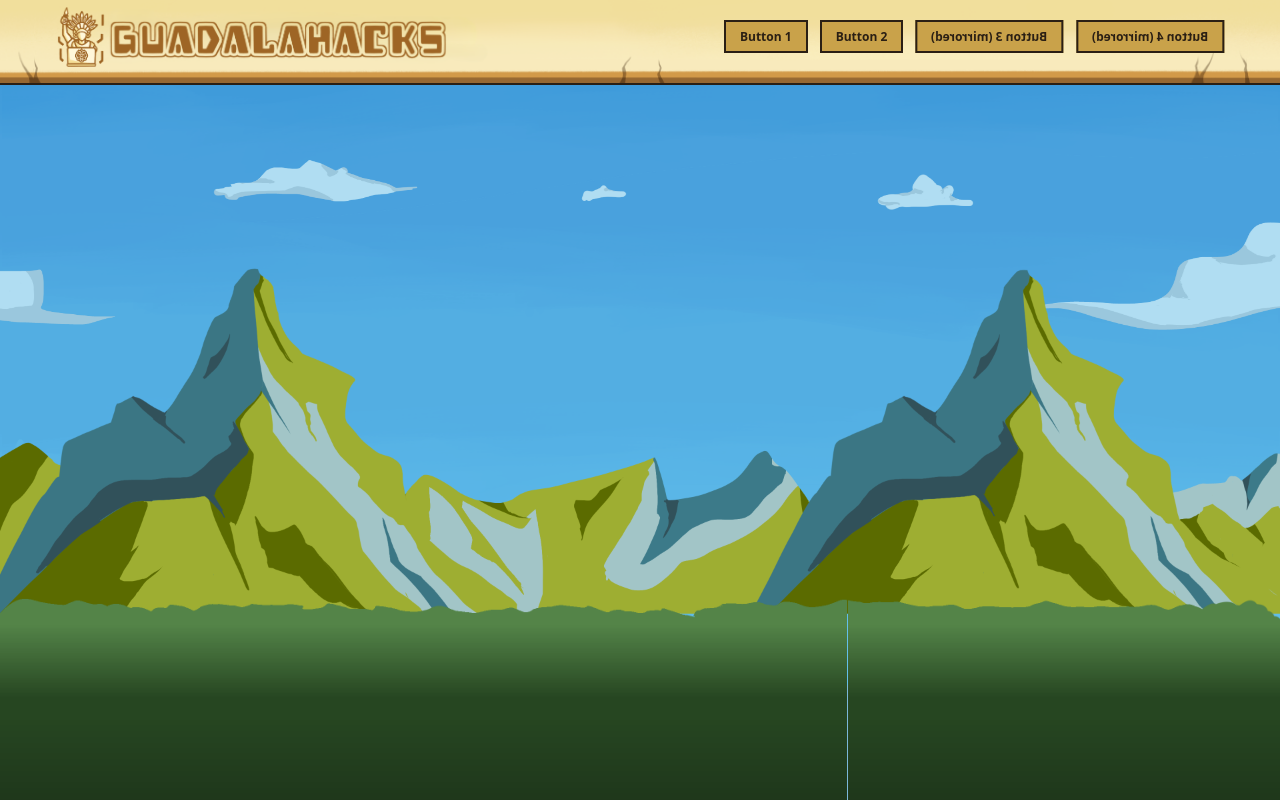
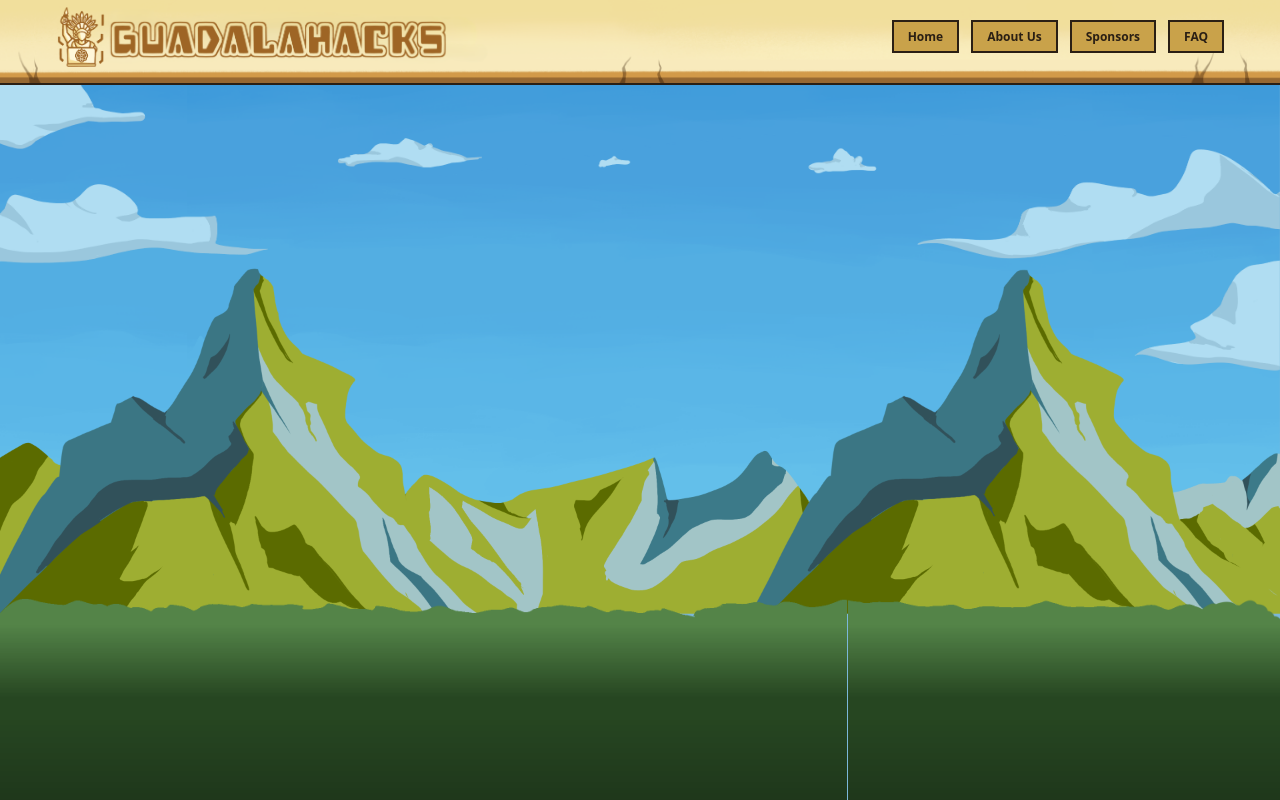
Before and after one commit to emihdz1209/Guadalahacks_2026, a React (Vite) app in the folder site/: page / in a window 1280 px wide. Shown: the top 800 px of the page. Built offline with nearby package versions, Linux system fonts and the light colour scheme.

Commit message:
minor tweaks

```diff
--- a/site/src/App.jsx
+++ b/site/src/App.jsx
@@ -1,10 +1,7 @@
 import React, { useEffect, useRef, useState } from "react";
 
 function Layer({ className, style }) {
-  return (
-    <div className={`layer ${className}`} style={style}>
-    </div>
-  );
+  return <div className={`layer ${className}`} style={style}></div>;
 }
 
 // Per-layer parallax travel in px. Bigger = moves more = feels closer.
@@ -80,7 +77,7 @@ export default function App() {
         // Deity reveal: begins when the deity's position enters the viewport
         // bottom, completes as it reaches roughly the middle of the screen.
         const DEITY_TOP = rect.height * 0.4019; // 40.19% of page-3
-        const DEITY_H = rect.height * 0.2297;   // 22.97% of page-3
+        const DEITY_H = rect.height * 0.2297; // 22.97% of page-3
         const waterLine = rect.top + DEITY_TOP + DEITY_H;
         const start = vh; // waterline at bottom of viewport → progress 0
         // Fully revealed exactly at Button 3's scroll target
@@ -106,16 +103,16 @@ export default function App() {
           </div>
           <nav className="nav-buttons">
             <button className="btn" onClick={goPage1Bottom}>
-              Button 1
+              Home
             </button>
             <button className="btn" onClick={goPage2}>
-              Button 2
+              About Us
             </button>
-            <button className="btn mirrored" onClick={goBeforeShore}>
-              Button 3 (mirrored)
+            <button className="btn" onClick={goBeforeShore}>
+              Sponsors
             </button>
-            <button className="btn mirrored" onClick={goPage4}>
-              Button 4 (mirrored)
+            <button className="btn" onClick={goPage4}>
+              FAQ
             </button>
           </nav>
         </div>
@@ -142,41 +139,35 @@ export default function App() {
 
       {/* Page 2 - Catacombs */}
       <section className="page page-2" ref={page2Ref}>
-        <Layer className="cavern-wall">
-        </Layer>
+        <Layer className="cavern-wall"></Layer>
         <Layer className="mural">Mural (gilded edge)</Layer>
       </section>
 
       {/* Page 3 - Cenote */}
       <section className="page page-3" ref={page3Ref}>
-        <Layer className="cenote-bg">
-        </Layer>
+        <Layer className="cenote-bg"></Layer>
         <div className="deity-clip">
           <div
             className="deity-inner"
             style={{ transform: `translateY(${(1 - deityProgress) * 75}%)` }}
-          >
-          </div>
+          ></div>
         </div>
         <div className="deity-reflection-clip">
           <div
             className="deity-reflection-inner"
             style={{ transform: `translateY(${(1 - deityProgress) * 75}%)` }}
-          >
-          </div>
+          ></div>
         </div>
         <Layer
           className="rocky-shore"
           style={{
             transform: `translateY(${Math.pow(1 - shoreProgress, 2) * 400}px)`,
           }}
-        >
-        </Layer>
+        ></Layer>
       </section>
 
       {/* Page 4 - solid color landing after rocky shore transition */}
-      <section className="page page-4" ref={page4Ref}>
-      </section>
+      <section className="page page-4" ref={page4Ref}></section>
     </div>
   );
 }
--- a/site/src/styles.css
+++ b/site/src/styles.css
@@ -147,7 +147,7 @@ body {
 .page-1 .sky {
   inset: 0;
   background-image: url("/Guadalahacks_2026/assets/Page1/SKY_FIX.png");
-  background-size: auto 75%;
+  background-size: 100% auto;
   background-repeat: no-repeat;
   flex-direction: column;
   background-position: center top;
@@ -375,8 +375,9 @@ body {
   bottom: 0;
   height: 39%;
   background-image: url("/Guadalahacks_2026/assets/Page3/Rocky_shore.png");
-  background-size: auto 100%;
-  background-repeat: repeat-x;
+  background-size: 100% auto;
+  background-position: center bottom;
+  background-repeat: no-repeat;
   z-index: 6;
 }
 
```
